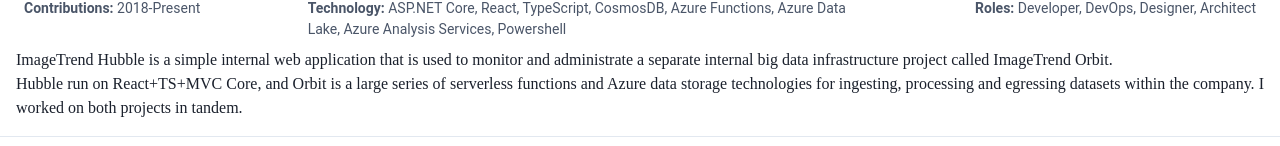
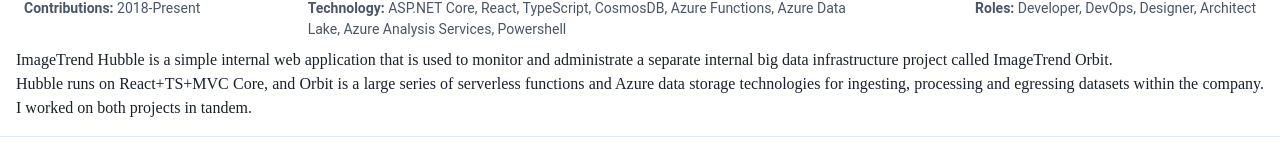
Before and after one commit to jaboc83/codecutting, a React (Create React App) app in the folder ClientApp/: page /projects in a window 1280 px wide. Shown: the part 806-952 px from the top of the page. Built offline with nearby package versions, Linux system fonts and the light colour scheme.

Commit message:
Fix typo

```diff
--- a/ClientApp/src/components/ProjectShowcases/Hubble.tsx
+++ b/ClientApp/src/components/ProjectShowcases/Hubble.tsx
@@ -38,7 +38,7 @@ const Hubble: React.FC = () => {
         project called ImageTrend Orbit.
       </p>
       <p className='font-fancy'>
-        Hubble run on React+TS+MVC Core, and Orbit is a large series of
+        Hubble runs on React+TS+MVC Core, and Orbit is a large series of
         serverless functions and Azure data storage technologies for ingesting,
         processing and egressing datasets within the company. I worked on both
         projects in tandem.
```
